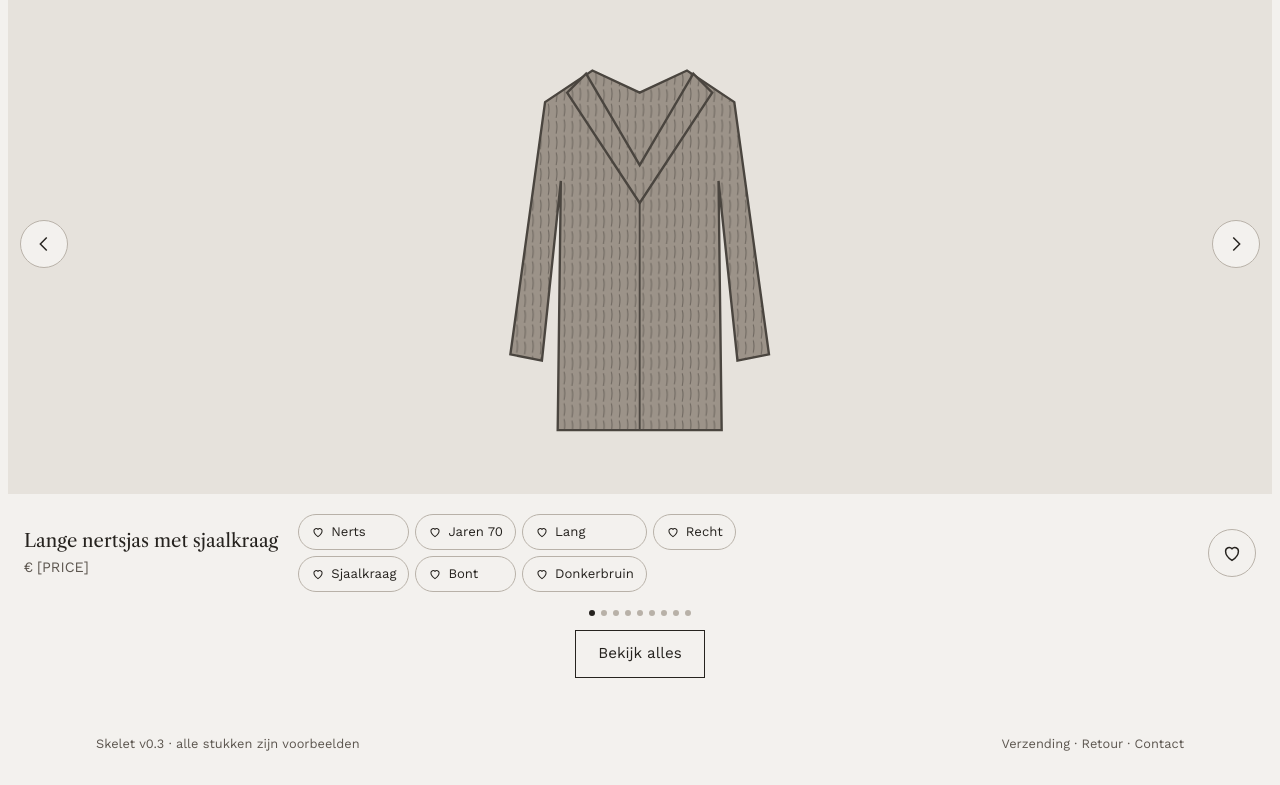
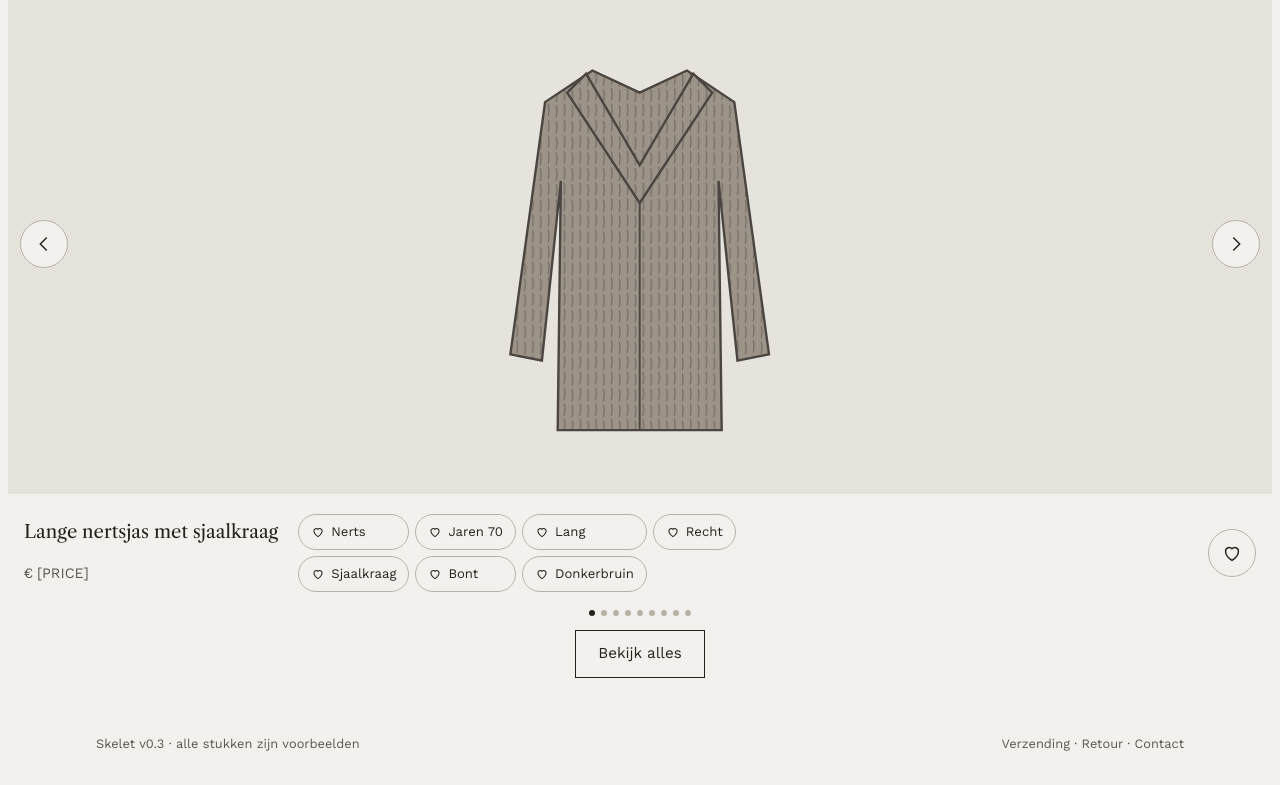
Before and after one commit to martijnungerer-dot/NIkki-s-Vintage, a plain HTML site: page concept/site-skeleton.html in a window 1280 px wide. Shown: the part 81-866 px from the top of the page. Drawn offline with nearby package versions, Linux system fonts and the light colour scheme.

Commit message:
concept: align name and price with the two attribute rows
Name and price are stacked on two lines with the same row height as the
two rows of attribute hearts; a long name is shortened with an ellipsis.

Co-Authored-By: Claude Opus 5.5 <noreply@anthropic.com>
Claude-Session: https://claude.ai/code/session_016f11jHBYE4QwQZJRBQqeqr

```diff
--- a/concept/site-skeleton.html
+++ b/concept/site-skeleton.html
@@ -99,7 +99,8 @@ body:not(.show-notes) .note { display: none; }
 .slide .pic { height: var(--hero-h); }
 .slide-info { display: flex; flex-wrap: nowrap; align-items: center; justify-content: space-between; gap: 12px 20px; padding: 16px max(16px, env(safe-area-inset-right, 0px)) 0 max(16px, env(safe-area-inset-left, 0px)); }
 #hero-track ~ .arrow { top: calc(var(--hero-h) / 2); }
-.slide-info a { text-decoration: none; display: flex; flex-direction: column; gap: 2px; min-width: 0; flex: 0 0 auto; max-width: 34%; }
+.slide-info a { text-decoration: none; display: grid; grid-template-rows: 36px 36px; row-gap: 6px; align-items: center; padding-block: 4px; min-width: 0; flex: 0 1 auto; max-width: 34%; }
+.slide-info a > span { white-space: nowrap; overflow: hidden; text-overflow: ellipsis; }
 .slide-info > .icon-btn { flex: 0 0 auto; }
 .slide-info .tags { flex: 1 1 0; min-width: 0; display: grid; grid-auto-flow: column; grid-template-rows: repeat(2, auto); grid-auto-columns: max-content; justify-content: start; overflow-x: auto; scroll-snap-type: x proximity; scrollbar-width: thin; padding-block: 4px; }
 .slide-info .tag { flex: 0 0 auto; white-space: nowrap; scroll-snap-align: start; }
```
